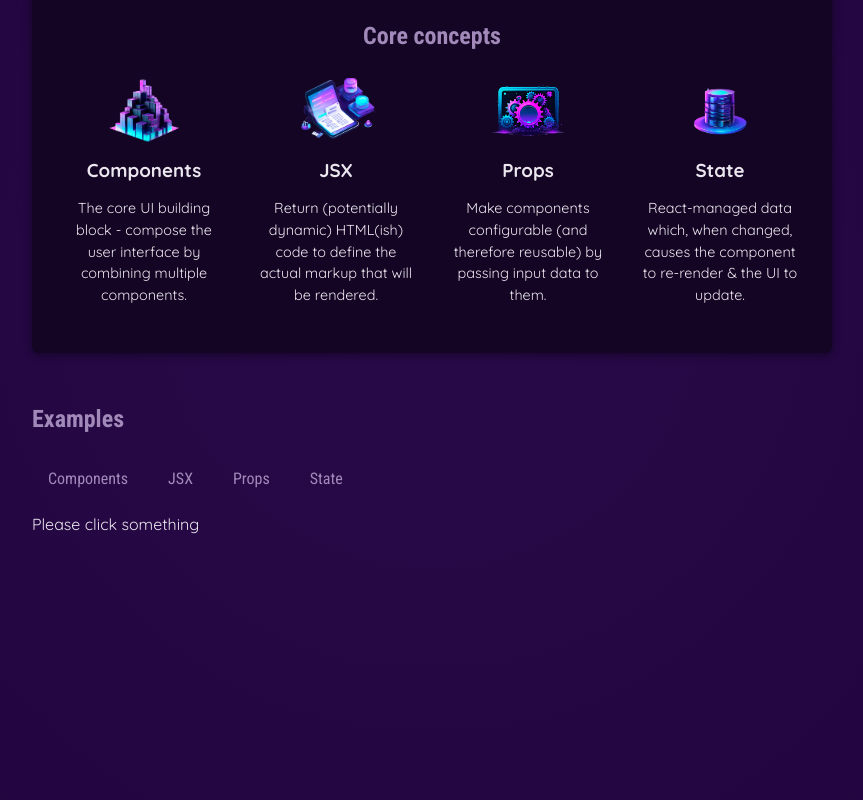
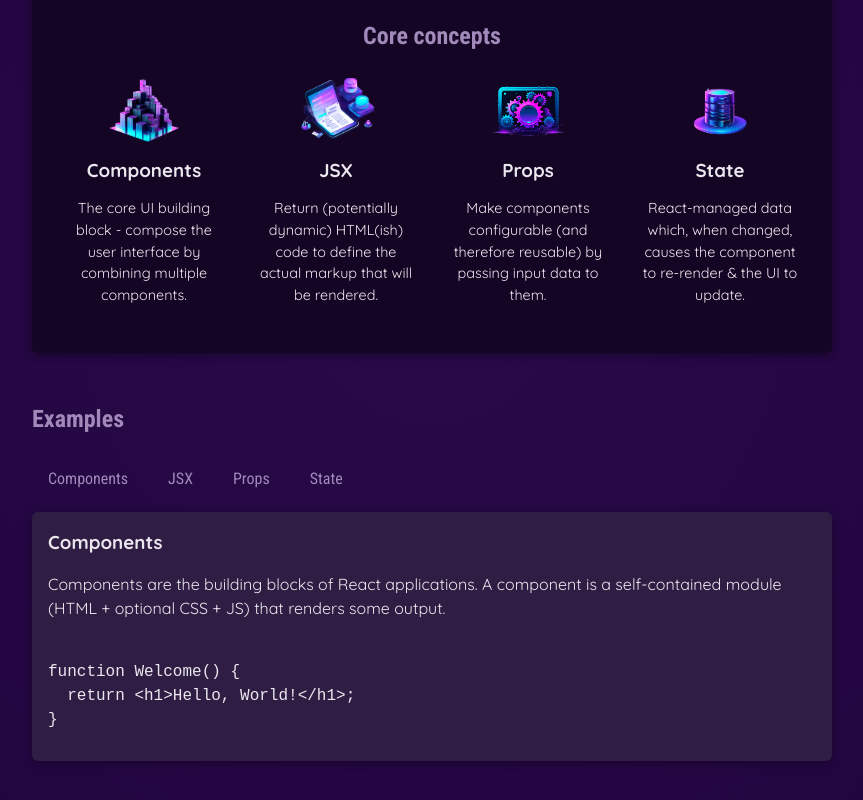
Before and after one commit to StingerSan/React-starting-project, a React (Vite) app: page / in a window 1280 px wide. Shown: the part 346-1146 px from the top of the page, without its empty margins (208-1071 px from the left). Built offline with nearby package versions, Linux system fonts and the light colour scheme.

Commit message:
Added specific tab content with the use of useState

```diff
--- a/src/App.jsx
+++ b/src/App.jsx
@@ -3,9 +3,10 @@
 import { CORE_CONCEPTS } from "./data.js";
 import { CoreConcept } from "./components/CoreConcept.jsx";
 import TabButton from "./components/TabButton.jsx";
+import { EXAMPLES } from "./data.js";
 
 function App() {
-  const [selectedTopic, setSelectedTopic] = useState("Please click something");
+  const [selectedTopic, setSelectedTopic] = useState("components");
 
   function handleSelect(selectedButton) {
     // selectedButton => 'components' , 'jsx', 'props', 'state';
@@ -38,7 +39,13 @@
             <TabButton onSelect={() => handleSelect("props")}>Props</TabButton>
             <TabButton onSelect={() => handleSelect("state")}>State</TabButton>
           </menu>
-          {selectedTopic}
+          <div id="tab-content">
+            <h3>{EXAMPLES[selectedTopic].title}</h3>
+            <p>{EXAMPLES[selectedTopic].description}</p>
+            <pre>
+              <code>{EXAMPLES[selectedTopic].code}</code>
+            </pre>
+          </div>
         </section>
       </main>
     </div>
--- a/src/data.js
+++ b/src/data.js
@@ -1,31 +1,82 @@
-import componentsImg from './assets/components.png';
-import propsImg from './assets/config.png';
-import jsxImg from './assets/jsx-ui.png';
-import stateImg from './assets/state-mgmt.png';
+import componentsImg from "./assets/components.png";
+import propsImg from "./assets/config.png";
+import jsxImg from "./assets/jsx-ui.png";
+import stateImg from "./assets/state-mgmt.png";
 
 export const CORE_CONCEPTS = [
   {
     image: componentsImg,
-    title: 'Components',
+    title: "Components",
     description:
-      'The core UI building block - compose the user interface by combining multiple components.',
+      "The core UI building block - compose the user interface by combining multiple components.",
   },
   {
     image: jsxImg,
-    title: 'JSX',
+    title: "JSX",
     description:
-      'Return (potentially dynamic) HTML(ish) code to define the actual markup that will be rendered.',
+      "Return (potentially dynamic) HTML(ish) code to define the actual markup that will be rendered.",
   },
   {
     image: propsImg,
-    title: 'Props',
+    title: "Props",
     description:
-      'Make components configurable (and therefore reusable) by passing input data to them.',
+      "Make components configurable (and therefore reusable) by passing input data to them.",
   },
   {
     image: stateImg,
-    title: 'State',
+    title: "State",
     description:
-      'React-managed data which, when changed, causes the component to re-render & the UI to update.',
+      "React-managed data which, when changed, causes the component to re-render & the UI to update.",
   },
 ];
+
+export const EXAMPLES = {
+  components: {
+    title: "Components",
+    description:
+      "Components are the building blocks of React applications. A component is a self-contained module (HTML + optional CSS + JS) that renders some output.",
+    code: `
+function Welcome() {
+  return <h1>Hello, World!</h1>;
+}`,
+  },
+  jsx: {
+    title: "JSX",
+    description:
+      "JSX is a syntax extension to JavaScript. It is similar to a template language, but it has full power of JavaScript (e.g., it may output dynamic content).",
+    code: `
+<div>
+  <h1>Welcome {userName}</h1>
+  <p>Time to learn React!</p>
+</div>`,
+  },
+  props: {
+    title: "Props",
+    description:
+      "Components accept arbitrary inputs called props. They are like function arguments.",
+    code: `
+function Welcome(props) {
+  return <h1>Hello, {props.name}</h1>;
+}`,
+  },
+  state: {
+    title: "State",
+    description:
+      "State allows React components to change their output over time in response to user actions, network responses, and anything else.",
+    code: `
+function Counter() {
+  const [isVisible, setIsVisible] = useState(false);
+
+  function handleClick() {
+    setIsVisible(true);
+  }
+
+  return (
+    <div>
+      <button onClick={handleClick}>Show Details</button>
+      {isVisible && <p>Amazing details!</p>}
+    </div>
+  );
+}`,
+  },
+};
```
